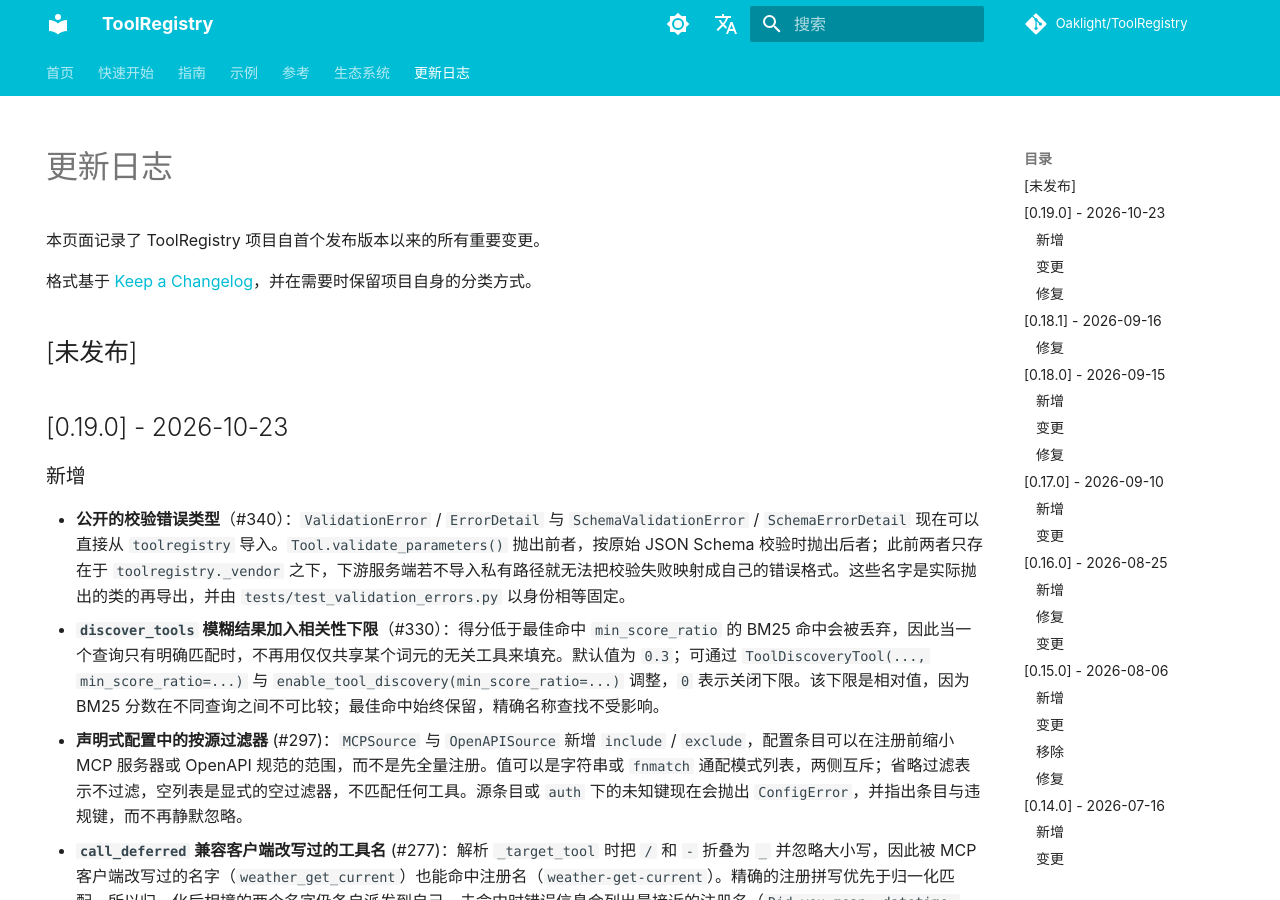
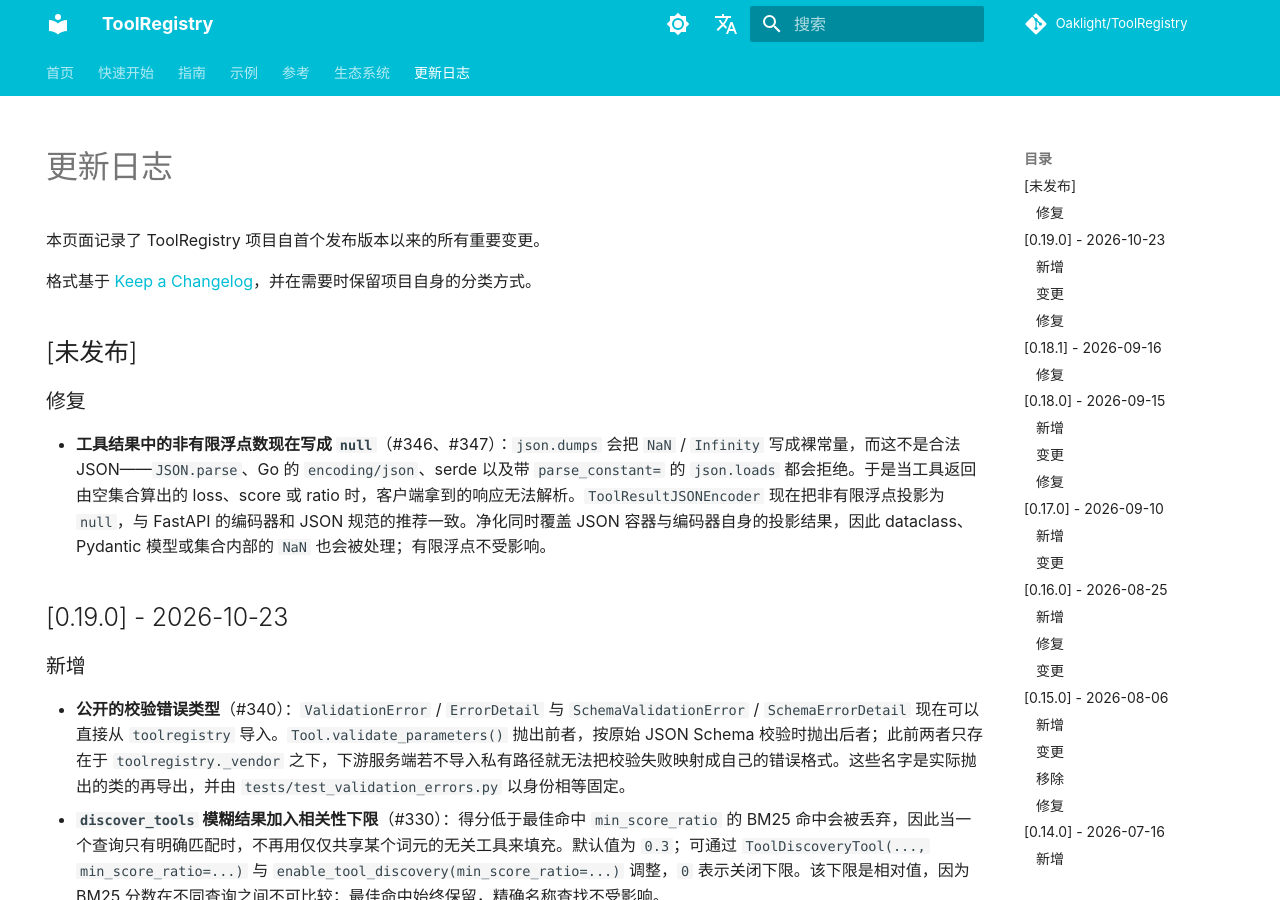
Before and after one commit to Oaklight/ToolRegistry, an MkDocs documentation site: the page built from docs/changelog.md, in a window 1280 px wide and 900 px high. Built offline with MkDocs 1.6.1 and Material for MkDocs 9.7.7, drawn with Linux system fonts in a browser that asks for light colours; some web fonts are replaced; comment, search, counter and statistics services are not loaded.

Commit message:
docs(changelog): 记录工具结果中非有限浮点的处理

```diff
--- a/docs/changelog.md
+++ b/docs/changelog.md
@@ -15,6 +15,10 @@
 格式基于 [Keep a Changelog](https://keepachangelog.com/zh-CN/1.1.0/)，并在需要时保留项目自身的分类方式。
 
 ## [未发布]
+
+### 修复
+
+- **工具结果中的非有限浮点数现在写成 `null`**（#346、#347）：`json.dumps` 会把 `NaN` / `Infinity` 写成裸常量，而这不是合法 JSON——`JSON.parse`、Go 的 `encoding/json`、serde 以及带 `parse_constant=` 的 `json.loads` 都会拒绝。于是当工具返回由空集合算出的 loss、score 或 ratio 时，客户端拿到的响应无法解析。`ToolResultJSONEncoder` 现在把非有限浮点投影为 `null`，与 FastAPI 的编码器和 JSON 规范的推荐一致。净化同时覆盖 JSON 容器与编码器自身的投影结果，因此 dataclass、Pydantic 模型或集合内部的 `NaN` 也会被处理；有限浮点不受影响。
 
 ## [0.19.0] - 2026-10-23
 
```
